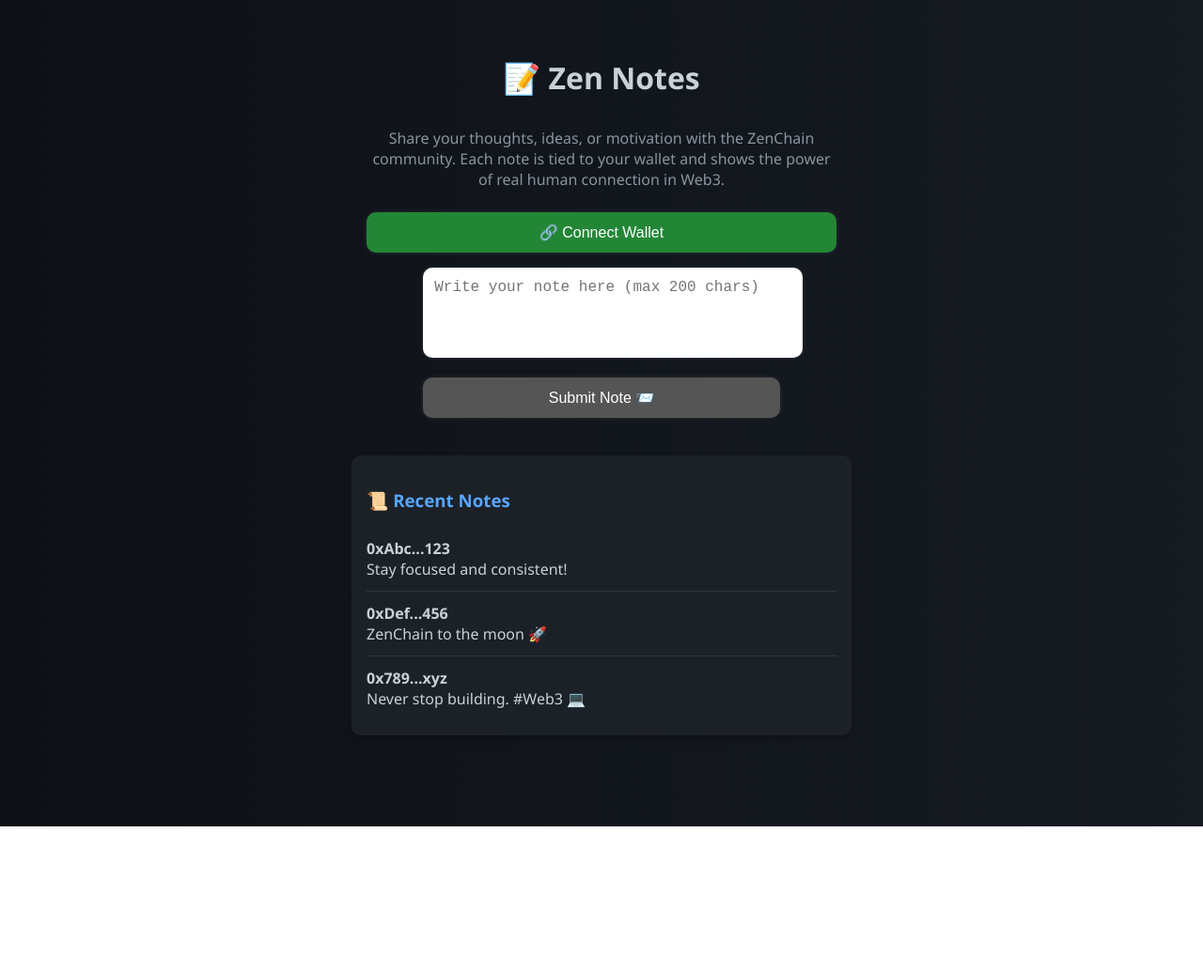
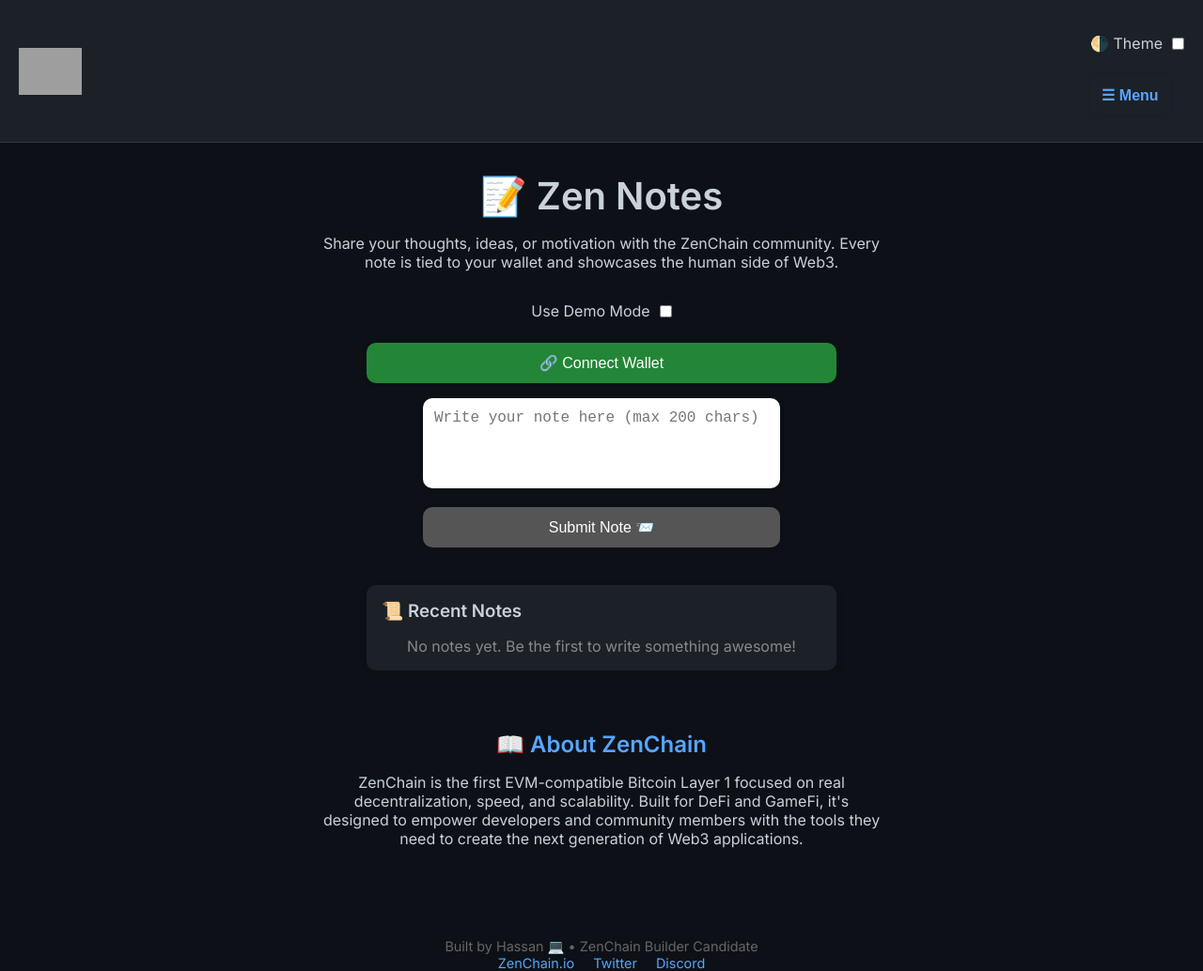
Before and after one commit to Hwakil01/Zen-note, a plain HTML site: page index.html in a window 1280 px wide. Shown: the whole page at 94% size. Before the commit the page ends 880 px from the top, so only its background shows below. Drawn offline with Linux system fonts and the light colour scheme; grey boxes are pictures that could not be loaded.

Commit message:
Update index.html

```diff
--- a/index.html
+++ b/index.html
@@ -1,19 +1,105 @@
-<!DOCTYPE html><html lang="en">
+<!DOCTYPE html><html lang="en" data-theme="dark">
 <head>
   <meta charset="UTF-8" />
-  <meta name="viewport" content="width=device-width, initial-scale=1.0" />
-  <title>Zen Notes Dapp</title>
-  <script src="https://cdn.jsdelivr.net/npm/ethers@5.7.2/dist/ethers.min.js"></script>
+  <meta name="viewport" content="width=device-width, initial-scale=1.0">
+  <title>Zen Notes | Powered by ZenChain</title>
+  <link rel="icon" href="https://zenchain.io/assets/logo.png" type="image/png">
+  <link href="https://fonts.googleapis.com/css2?family=Inter:wght@400;600&display=swap" rel="stylesheet">
   <style>
+    :root {
+      --bg: #ffffff;
+      --text: #111;
+      --accent: #007aff;
+      --box: #f0f0f0;
+      --note-border: #ddd;
+    }
+    [data-theme="dark"] {
+      --bg: #0d1117;
+      --text: #c9d1d9;
+      --accent: #58a6ff;
+      --box: #1c2128;
+      --note-border: #30363d;
+    }
+    * {
+      margin: 0;
+      padding: 0;
+      box-sizing: border-box;
+    }
     body {
-      font-family: 'Segoe UI', Tahoma, Geneva, Verdana, sans-serif;
-      background: linear-gradient(to right, #0d1117, #161b22);
-      color: #c9d1d9;
+      font-family: 'Inter', sans-serif;
+      background: var(--bg);
+      color: var(--text);
+      animation: fadeIn 1s ease;
+    }
+    @keyframes fadeIn {
+      from { opacity: 0; transform: translateY(-20px); }
+      to { opacity: 1; transform: translateY(0); }
+    }
+    header {
+      display: flex;
+      justify-content: space-between;
+      align-items: center;
+      padding: 20px;
+      background: var(--box);
+      border-bottom: 1px solid var(--note-border);
+    }
+    header img {
+      height: 50px;
+    }
+    .dropdown {
+      position: relative;
+      display: inline-block;
+    }
+    .dropdown button {
+      background: transparent;
+      border: none;
+      color: var(--accent);
+      font-size: 1rem;
+      cursor: pointer;
+      font-weight: 600;
+    }
+    .dropdown-content {
+      display: none;
+      position: absolute;
+      right: 0;
+      background-color: var(--box);
+      min-width: 180px;
+      box-shadow: 0 8px 16px rgba(0,0,0,0.2);
+      z-index: 1;
+    }
+    .dropdown-content a {
+      color: var(--accent);
+      padding: 10px 16px;
+      text-decoration: none;
+      display: block;
+    }
+    .dropdown-content a:hover {
+      background-color: #ccc;
+    }
+    .dropdown:hover .dropdown-content {
+      display: block;
+    }
+    main {
+      padding: 2rem;
       display: flex;
       flex-direction: column;
       align-items: center;
-      padding: 2rem;
-      min-height: 100vh;
+    }
+    h1 {
+      font-size: 2.5rem;
+      margin-bottom: 1rem;
+      text-align: center;
+    }
+    p {
+      max-width: 600px;
+      text-align: center;
+      margin-bottom: 1rem;
+    }
+    .demo-toggle, .theme-toggle {
+      margin: 1rem 0;
+      display: flex;
+      align-items: center;
+      gap: 10px;
     }
     textarea, button {
       width: 100%;
@@ -23,7 +109,7 @@
       font-size: 1rem;
       border-radius: 10px;
       border: none;
-      box-shadow: 0 0 5px rgba(255, 255, 255, 0.1);
+      box-shadow: 0 0 5px rgba(0, 0, 0, 0.1);
     }
     textarea {
       resize: none;
@@ -45,56 +131,100 @@
       margin-top: 2rem;
       max-width: 500px;
       width: 100%;
-      background: #1c2128;
+      background: var(--box);
       border-radius: 10px;
       padding: 1rem;
-      box-shadow: 0 4px 10px rgba(0, 0, 0, 0.2);
+      box-shadow: 0 4px 10px rgba(0, 0, 0, 0.1);
     }
     .note {
-      border-bottom: 1px solid #30363d;
+      border-bottom: 1px solid var(--note-border);
       padding: 0.75rem 0;
     }
     .note:last-child {
       border-bottom: none;
     }
-    h1 {
-      font-size: 2rem;
-      margin-bottom: 1rem;
+    .empty-state {
+      text-align: center;
+      color: #888;
+      margin-top: 1rem;
     }
-    h3 {
-      margin-bottom: 1rem;
-      color: #58a6ff;
+    footer {
+      margin-top: 3rem;
+      text-align: center;
+      font-size: 0.9rem;
+      color: #666;
+    }
+    footer a {
+      color: var(--accent);
+      text-decoration: none;
+      margin: 0 8px;
     }
   </style>
 </head>
 <body>
+  <header>
+    <img src="https://zenchain.io/assets/logo.png" alt="ZenChain Logo">
+    <div>
+      <div class="theme-toggle">
+        <label for="theme">🌗 Theme</label>
+        <input type="checkbox" id="theme" />
+      </div>
+      <div class="dropdown">
+        <button>☰ Menu</button>
+        <div class="dropdown-content">
+          <a href="https://zenchain.io" target="_blank">🌐 ZenChain</a>
+          <a href="https://x.com/zen_chain" target="_blank">X (Twitter)</a>
+          <a href="https://discord.gg/zenchain" target="_blank">Discord</a>
+          <a href="#about">About ZenChain</a>
+        </div>
+      </div>
+    </div>
+  </header>  <main>
     <h1>📝 Zen Notes</h1>
-  <p style="max-width: 500px; text-align: center; margin-bottom: 1rem; color: #8b949e;">
-    Share your thoughts, ideas, or motivation with the ZenChain community. Each note is tied to your wallet and shows the power of real human connection in Web3.
-  </p>
+    <p>Share your thoughts, ideas, or motivation with the ZenChain community. Every note is tied to your wallet and showcases the human side of Web3.</p>
+    <div class="demo-toggle">
+      <label for="demo">Use Demo Mode</label>
+      <input type="checkbox" id="demo" />
+    </div>
     <button id="connect">🔗 Connect Wallet</button>
     <form id="noteForm">
       <textarea id="noteInput" rows="4" placeholder="Write your note here (max 200 chars)" maxlength="200"></textarea>
       <button type="submit" id="submitNote" disabled>Submit Note 📨</button>
-  </form>
-  <div class="note-list" id="noteList">
+    </form><div class="note-list" id="noteList">
   <h3>📜 Recent Notes</h3>
   <div id="notes"></div>
-  </div>  <script>
+  <div id="emptyState" class="empty-state" style="display:none;">No notes yet. Be the first to write something awesome!</div>
+</div>
+
+<section id="about" style="margin-top: 4rem; max-width: 600px; text-align: center;">
+  <h2 style="color: var(--accent); margin-bottom: 1rem;">📖 About ZenChain</h2>
+  <p>ZenChain is the first EVM-compatible Bitcoin Layer 1 focused on real decentralization, speed, and scalability. Built for DeFi and GameFi, it's designed to empower developers and community members with the tools they need to create the next generation of Web3 applications.</p>
+</section>
+
+  </main>  <footer>
+    Built by Hassan 💻 • ZenChain Builder Candidate <br>
+    <a href="https://zenchain.io">ZenChain.io</a>
+    <a href="https://x.com/zen_chain">Twitter</a>
+    <a href="https://discord.gg/zenchain">Discord</a>
+  </footer>  <script>
     let userAddress = "";
     const connectBtn = document.getElementById("connect");
     const submitBtn = document.getElementById("submitNote");
     const noteForm = document.getElementById("noteForm");
     const noteInput = document.getElementById("noteInput");
     const notesDiv = document.getElementById("notes");
+    const emptyState = document.getElementById("emptyState");
+    const demoToggle = document.getElementById("demo");
+    const themeToggle = document.getElementById("theme");
 
-    const dummyNotes = [
-      { address: "0xAbc...123", note: "Stay focused and consistent!" },
-      { address: "0xDef...456", note: "ZenChain to the moon 🚀" },
-      { address: "0x789...xyz", note: "Never stop building. #Web3 💻" }
-    ];
+    const dummyNotes = [];
 
     function renderNotes() {
+      if (dummyNotes.length === 0) {
+        notesDiv.innerHTML = "";
+        emptyState.style.display = "block";
+      } else {
+        emptyState.style.display = "none";
         notesDiv.innerHTML = dummyNotes.map(n => `
           <div class="note">
             <strong>${n.address}</strong><br />
@@ -102,9 +232,14 @@
           </div>`
         ).join("");
       }
+    }
 
-    connectBtn.onclick = async () => {
-      if (window.ethereum) {
+    async function connectWallet() {
+      if (demoToggle.checked) {
+        userAddress = "0xDEMO...0001";
+        connectBtn.innerText = `✅ Demo Mode: ${userAddress}`;
+        submitBtn.disabled = false;
+      } else if (window.ethereum) {
         try {
           const accounts = await window.ethereum.request({ method: 'eth_requestAccounts' });
           userAddress = accounts[0];
@@ -114,8 +249,17 @@
           console.error("User denied wallet connection");
         }
       } else {
-        alert("Please install MetaMask to use this Dapp.");
+        alert("Please install MetaMask or use Demo Mode.");
+        submitBtn.disabled = true;
       }
+    }
+
+    connectBtn.onclick = connectWallet;
+    demoToggle.onchange = connectWallet;
+
+    themeToggle.onchange = () => {
+      const root = document.documentElement;
+      root.setAttribute("data-theme", themeToggle.checked ? "light" : "dark");
     };
 
     noteForm.onsubmit = async (e) => {
```
Lines whose indentation alone changed are shown as unchanged.
